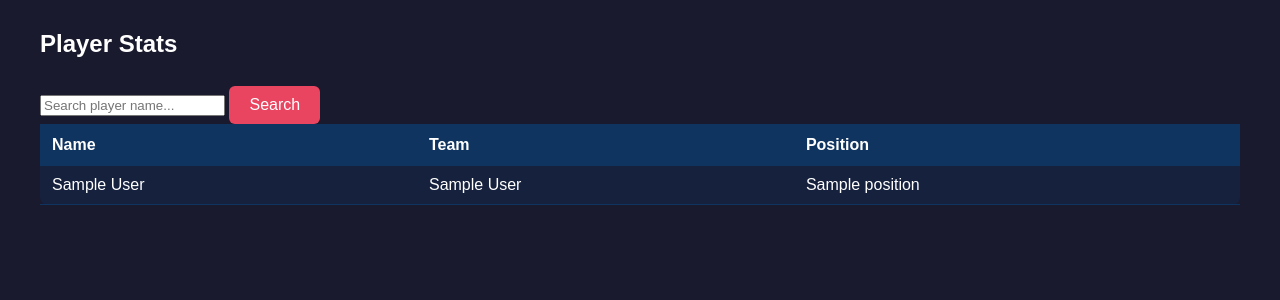
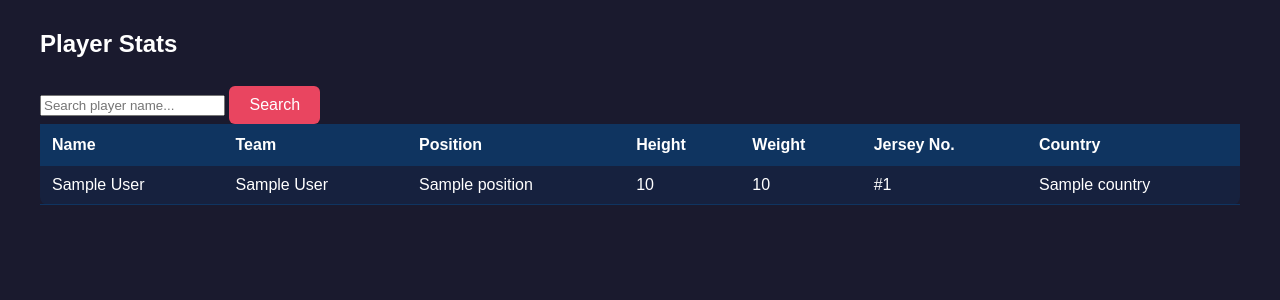
Before and after one commit to phantomdevil247-bit/CourtVision, a Flask app: page / in a window 1280 px wide. Shown: the part 108-408 px from the top of the page. Run offline with Flask 3, Linux system fonts and the light colour scheme; a database or web service that is not in the repository returns one stand-in record (values such as "Sample title"); data that the repository does not hold is empty.

Commit message:
added height, weight, jersey number and country columns

```diff
--- a/templates/index.html
+++ b/templates/index.html
@@ -30,6 +30,10 @@
                     <th>Name</th>
                     <th>Team</th>
                     <th>Position</th>
+                    <th>Height</th>
+                    <th>Weight</th>
+                    <th>Jersey No.</th>
+                    <th>Country</th>
                 </tr>
             </thead>
             <tbody>
@@ -38,6 +42,10 @@
                     <td>{{ player.first_name }} {{ player.last_name }}</td>
                     <td>{{ player.team.full_name }}</td>
                     <td>{{ player.position }}</td>
+                    <td>{{ player.height }}</td>
+                    <td>{{ player.weight }}</td>
+                    <td>#{{ player.jersey_number }}</td>
+                    <td>{{ player.country }}</td>
                 </tr>
                 {% endfor %}
             </tbody>
```
